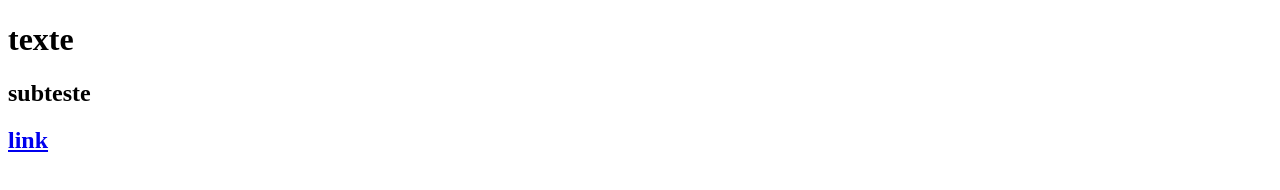
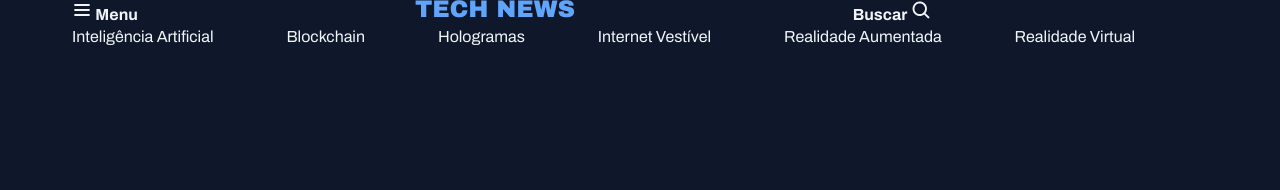
Before and after one commit to duda61/trabalho-portal-de-notiias, a plain HTML site: page index.html in a window 1280 px wide. Drawn offline with Linux system fonts and the light colour scheme; a web font is replaced by a local one.

Commit message:
criando o header da aplicaçao

```diff
--- a/index.html
+++ b/index.html
@@ -1,21 +1,42 @@
 <!DOCTYPE html>
 <html lang="pt-br">
 <head>
-    <link rel="preconnect" href="https://fonts.googleapis.com">
-<link rel="preconnect" href="https://fonts.gstatic.com" crossorigin>
-
     <meta charset="UTF-8">
     <meta name="viewport" content="width=device-width, initial-scale=1.0">
-    <title>portal de noticias</title>
-    <link rel="stylesheet" href="styles.css/">
+    <title>Portal de Notícias</title>
 
-    <link href="https://fonts.googleapis.com/css2?family=Alice&family=Archivo:ital,wght@0,100..900;1,100..900&family=Poppins:wght@400;700&display=swap"
-     rel="stylesheet">
+    <!-- Pré-carregamento de fontes -->
+    <link rel="preconnect" href="https://fonts.googleapis.com">
+    <link rel="preconnect" href="https://fonts.gstatic.com" crossorigin>
+
+    <!-- Estilos -->
+    <link rel="stylesheet" href="styles.css/global.css">
+
+    <!-- Fonte personalizada -->
+    <link href="https://fonts.googleapis.com/css2?family=Alice&family=Archivo:ital,wght@0,100..900;1,100..900&family=Poppins:wght@400;700&display=swap" rel="stylesheet">
 </head>
 <body>
-    <h1>texte<h1>
-    <h2> subteste <h2>
+    <header class="container">
+        <nav id="primary" class="grid grid-flow-col">
+            <div>
+                <img src="imagens/List.svg" alt="Ícone do menu">
+                <strong>Menu</strong>
+            </div>
+            <img src="imagens/Tech News.png" alt="TechNews logo">
+            <div>
+                <strong>Buscar</strong>
+                <img src="imagens/MagnifyingGlass.svg" alt="Ícone de lupa para pesquisa">
+            </div>
+        </nav>
 
-    <a href="#" >link </a>
+        <nav id="secondary" class="grid grid-flow-col">
+            <a href="#">Inteligência Artificial</a>
+            <a href="#">Blockchain</a>
+            <a href="#">Hologramas</a>
+            <a href="#">Internet Vestível</a>
+            <a href="#">Realidade Aumentada</a>
+            <a href="#">Realidade Virtual</a>
+        </nav>
+    </header>
 </body>
 </html>
--- a/styles.css/global.css
+++ b/styles.css/global.css
@@ -1,45 +1,60 @@
-*{
+* {
     margin: 0;
     padding: 0;
     box-sizing: border-box;
 }
 
-:root{
+:root {
+    /* Cores */
+    --brand-color-light: #60a5fa;
+    --brand-color-dark: #1d4ed8;
+    --bg-color: #0f172a;
+    --stroke-color: #1e2938;
+    --text-color-primary: #f1f5f9;
+    --text-color-secondary: #cbd5e1;
 
-    --brande-color-ligth:#60a5fa;
-    --brand-color-dark:#1d4ed8;
-    --bg-color:#0f172a;
-    --stroke-color:#1e2938;
-    --text-color-primary:#f1f5f9;
-    --text-color-secondary:#cbd5e1;
+    /* Tipografia */
+    --font-family: 'Archivo', sans-serif;
+    --h1: 800 24px/135% var(--font-family);
+    --h2: 800 16px/148% var(--font-family);
+    --h3: 800 14px/140% var(--font-family);
+    --text-span: 600 14px/145% var(--font-family);
+    --text: 400 16px/140% var(--font-family);
+    --text-sm: 400 14px/160% var(--font-family);
+}
 
---font-family:'archivo',sans-serif;
---h1:800 24px/135% (var(--font-family));
---h2:800 16px/148% (var(--font-family));
---h3:800 14px/140%  (var(--font-family));
---text-span:600 14px/145% (var(--font-family));
---text:400 16px/140% (var(--font-family));
---text-sm: 400 14px/160% (var(--font-family));
+body {
+    color: var(--text-color-primary);
+    background-color: var(--bg-color);
+    font: var(--text);
+}
 
+a {
+    text-decoration: none;
+    color: inherit;
 }
-body{
-color:var(--text-color-primary);
-background-color:var(--bg-color);
-font: var(--text);
+
+a:hover {
+    color: var(--brand-color-light); /* Corrigido erro de sintaxe */
+}
+
+h1, h2, h3 {
+    font: inherit;
+}
+
+.container{
+max-width: 1200px;
+padding-inline: 32px;
+margin-inline: auto;
 
 }
 
-a{
-    text-decoration: none;
-    color : inherit;
+
+.grid{
+  display: grid;
 }
 
-a:hover{
- color:var--(--brande-color-ligth);
+.grid-flow-col{
 
-
+grid-auto-flow:column
 }
-
-h1,h2,h3{
-    font:inherit;
-}
--- /dev/null
+++ b/styles.css/header.css
@@ -0,0 +1,31 @@
+#primary{
+  padding-block: 20px;
+
+  div{
+    display: flex;
+    align-items: center;
+    gap: 8px;
+
+  }
+
+
+  div:nth-child(2){
+    margin-inline:auto;
+
+  }
+
+div:nth-child(3) {
+  justify-self: end;
+}
+
+
+}
+
+#secodary{
+
+  padding-block:14px;
+  border:solid 1px var(--stroke-color);
+  border-inline:none ;
+
+
+}
--- a/styles.css/index.css
+++ b/styles.css/index.css
@@ -1 +1,2 @@
 @import url(global.css);
+@import url(header.css);
```
Also changed, not shown: imagens/Tech News.png (added).
